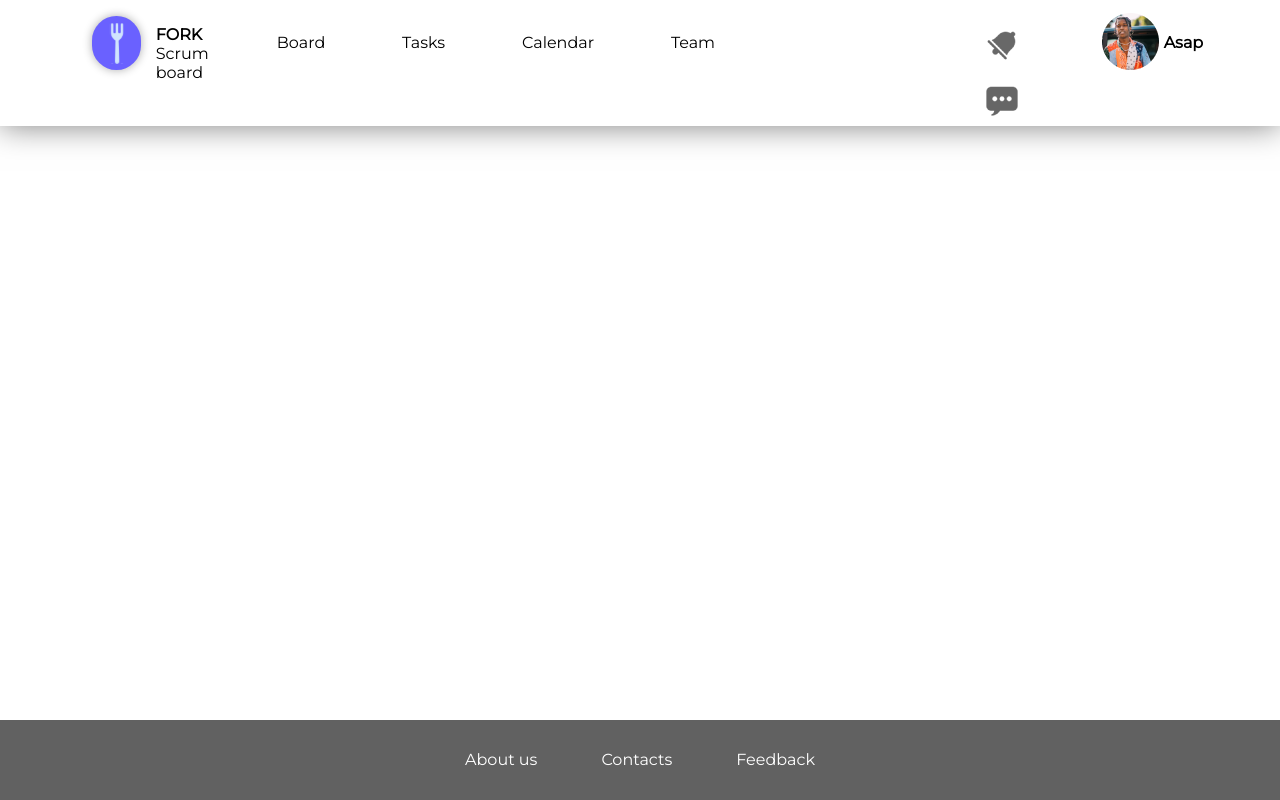
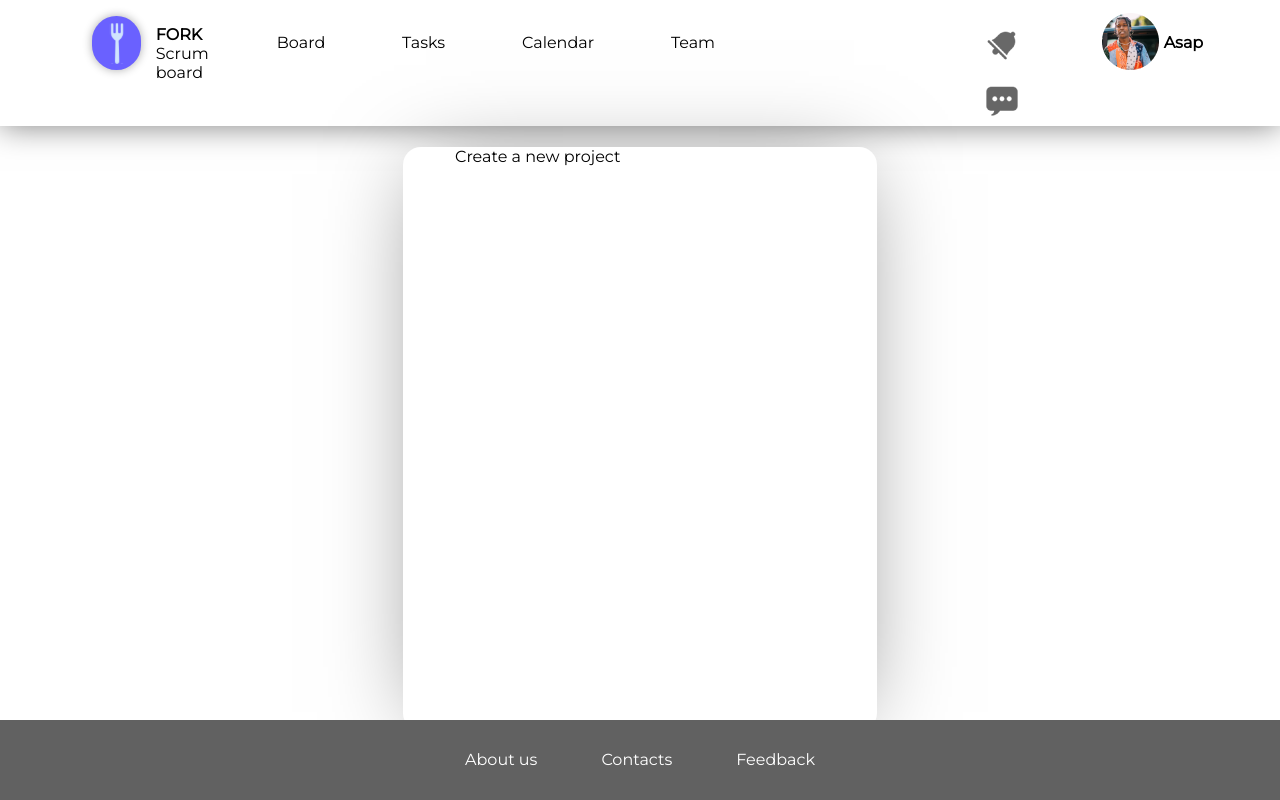
Before and after one commit to DanilBelka/fork-front, a React (Create React App) app: page /create-project in a window 1280 px wide. Built offline with nearby package versions, Linux system fonts and the light colour scheme.

Commit message:
Added title to form

```diff
--- a/src/NewProjectPage.js
+++ b/src/NewProjectPage.js
@@ -10,6 +10,7 @@ const NewProjectPage = () => {
         <div className={"mainPage"}>
             <Header></Header>
             <div className={"project-creation"} style={{ marginLeft: "auto", marginRight: "auto" }}>
+                <span className={"project-creation__title"}>Create a new project</span>
             </div>
             <Footer></Footer>
         </div>
--- a/src/styles/stylesheet.css
+++ b/src/styles/stylesheet.css
@@ -1,5 +1,4 @@
 @import url("https://fonts.googleapis.com/css2?family=Montserrat&display=swap");
-
 * {
   font-family: "Montserrat", sans-serif;
   font-weight: 400;
@@ -32,8 +31,7 @@ img {
   font-size: 18pt;
 }
 
-.soft-box,
-.soft-button {
+.soft-box, .soft-button {
   background-color: #FFFFFF;
   box-shadow: 0 0 10px rgba(0, 0, 0, 0.32);
   border-radius: 8px;
@@ -53,7 +51,6 @@ img {
   font-weight: 700;
   cursor: pointer;
 }
-
 .soft-button:hover {
   box-shadow: 0 0 15px rgba(0, 0, 0, 0.4);
 }
@@ -77,15 +74,14 @@ img {
   width: 100%;
   max-width: 88vw;
   padding: 0.1vh 6vw 0.5vh 6vw;
-  font-family: 'Montserrat';
+  font-family: "Montserrat";
   font-style: normal;
   font-weight: 500;
   font-size: 16px;
   display: flex;
   flex-direction: row;
   gap: 6vw;
-  box-shadow: 0 0px 30px 0px rgba(0, 0, 0, .5);
-
+  box-shadow: 0 0px 30px 0px rgba(0, 0, 0, 0.5);
 }
 
 .headerImage {
@@ -168,8 +164,19 @@ img {
   cursor: pointer;
 }
 
-.main__create-button:hover{
+.main__create-button:hover {
   box-shadow: 0px 8px 20px 5px rgba(0, 0, 0, 0.35);
 }
 
+.project-creation {
+  margin-top: 21px;
+  margin-bottom: 21px;
+  height: 73vh;
+  width: 33vw;
+  background: #FFFFFF;
+  box-shadow: 0px 4px 90px -23px rgba(0, 0, 0, 0.5);
+  border-radius: 18px;
+  padding-left: 4.1vw;
+}
+
 /*# sourceMappingURL=stylesheet.css.map */
--- a/src/styles/stylesheet.scss
+++ b/src/styles/stylesheet.scss
@@ -18,12 +18,12 @@ $closerSoftShadow: 0 0 15px rgba(0, 0, 0, 0.4);
   background-color: $baseBackgroundColor;
 }
 
-div, span{
+div,
+span {
   background: none;
 }
 
-body {
-}
+body {}
 
 footer {
   background-color: $footerBackgroundColor;
@@ -95,3 +95,114 @@ img {
 
   background: none;
 }
+
+.header {
+  width: 100%;
+  max-width: 88vw;
+  padding: 0.1vh 6vw 0.5vh 6vw;
+  font-family: 'Montserrat';
+  font-style: normal;
+  font-weight: 500;
+  font-size: 16px;
+  display: flex;
+  flex-direction: row;
+  gap: 6vw;
+  box-shadow: 0 0px 30px 0px rgba(0, 0, 0, .5);
+
+}
+
+
+.headerImage {
+  margin-top: 1.8vh;
+  margin-right: 2vw;
+  cursor: pointer;
+}
+
+.profileLogo {
+  margin-left: -5vw;
+  margin-top: 1.5vh;
+  cursor: pointer;
+}
+
+.header__text {
+  margin-top: 4vh;
+  cursor: pointer;
+}
+
+.footer {
+  width: 100%;
+  max-width: 100vw;
+  height: 10vh;
+  position: absolute;
+  bottom: 0;
+  background: #616161;
+  display: flex;
+  gap: 5vw;
+  line-height: 10vh;
+  justify-content: center;
+}
+
+.footer__text {
+  color: #FFFFFF;
+  cursor: pointer;
+}
+
+.main {
+  width: 62vw;
+  height: 55vh;
+  padding-top: 5vh;
+  background-color: black;
+  text-align: center;
+  margin-top: 9vh;
+  background: #AC54FF;
+  box-shadow: 0px 4px 48px -6px rgba(172, 84, 255, 0.85);
+  border-radius: 18px;
+  position: relative;
+  display: grid;
+  grid-template-rows: 50% 50%;
+}
+
+.main__text {
+  font-weight: 700;
+  font-size: 32px;
+  line-height: 39px;
+  color: #FFFFFF;
+}
+
+.vector {
+  position: absolute;
+  bottom: 0;
+  left: 0;
+  max-width: 100%;
+}
+
+.main__create-button {
+  background: #FFFFFF;
+  box-shadow: 0px 4px 12px 1px rgba(0, 0, 0, 0.35);
+  border-radius: 37px;
+  font-weight: 600;
+  font-size: 20px;
+  border: 0px;
+  height: 8vh;
+  width: 15vw;
+  position: absolute;
+  bottom: 39%;
+  left: 37%;
+  z-index: 5;
+  cursor: pointer;
+}
+
+.main__create-button:hover {
+  box-shadow: 0px 8px 20px 5px rgba(0, 0, 0, 0.35);
+}
+
+.project-creation {
+  margin-top: 21px;
+  margin-bottom: 21px;
+  height: 73vh;
+  width: 33vw;
+  background: #FFFFFF;
+  box-shadow: 0px 4px 90px -23px rgba(0, 0, 0, 0.5);
+  border-radius: 18px;
+  padding-left: 4.1vw;
+}
```
Also changed, not shown: 1 other file (tests, documents, lock files or other folders).
